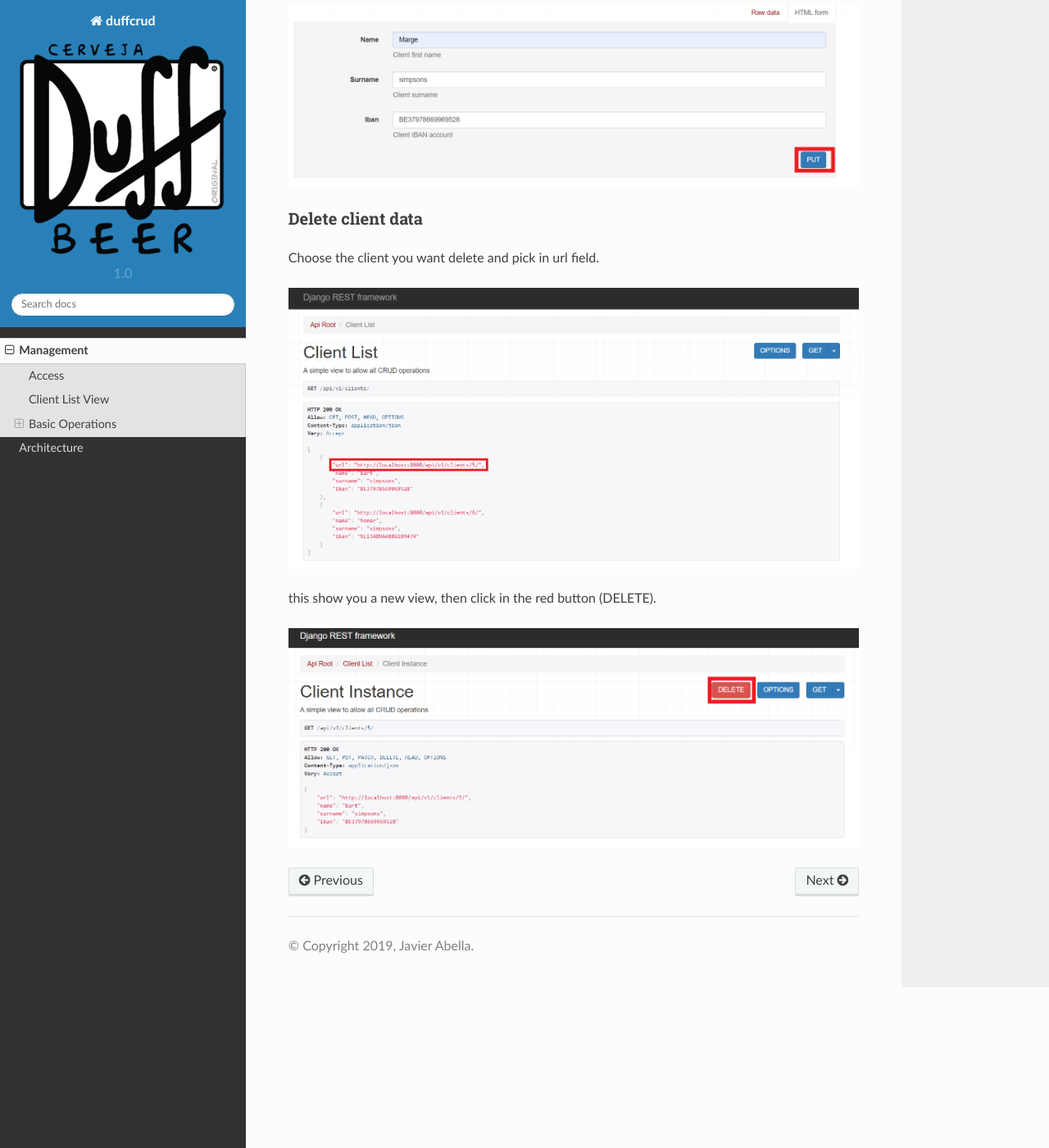
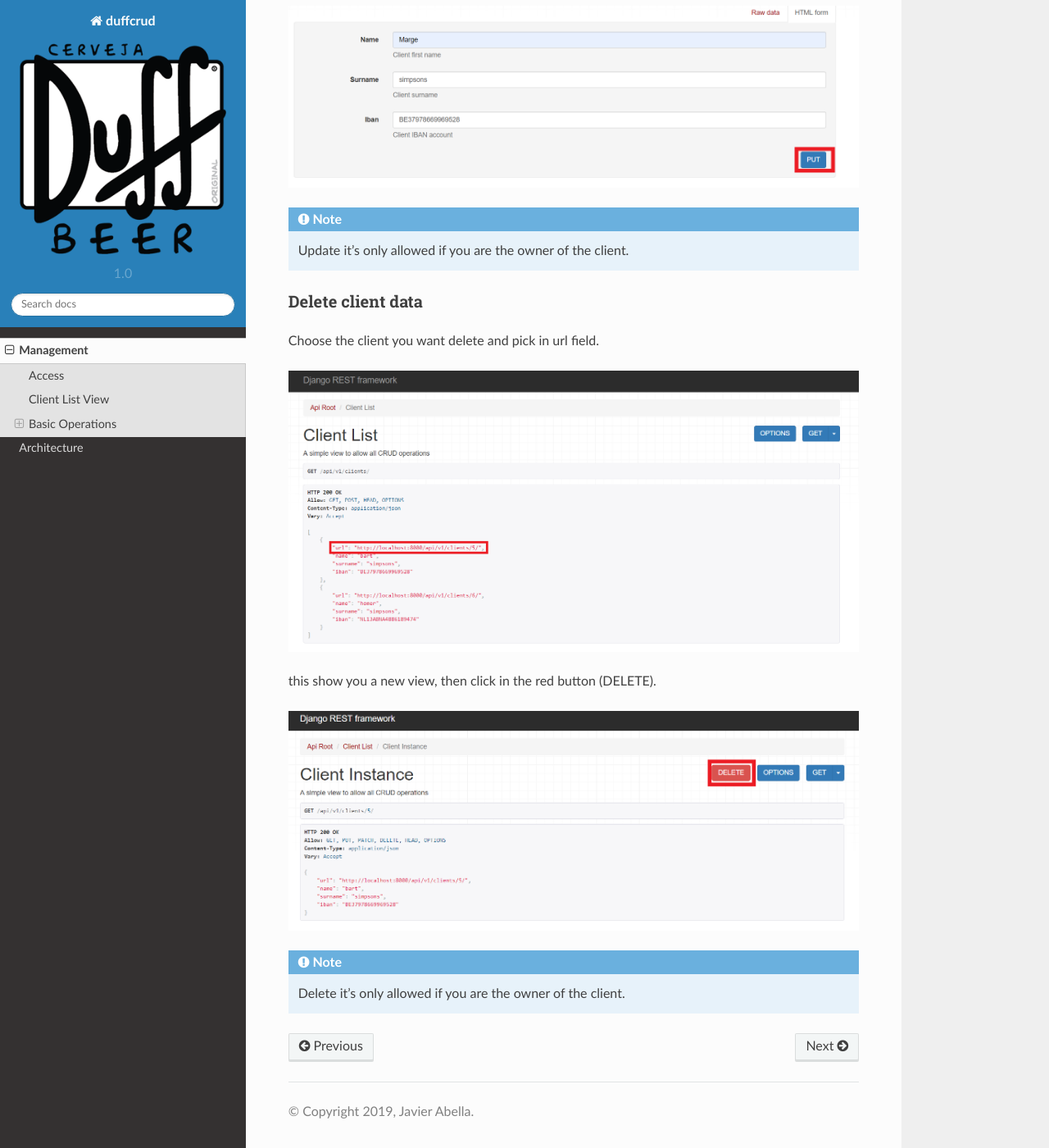
Before and after one commit to ritalinplus/Duff-CRUD, a Sphinx documentation site: the page built from doc/management.rst, in a window 1280 px wide and 1400 px high, scrolled down 3333 px. Shown: the whole window at 82% size. Built offline with Sphinx 7.4.7 and the Read the Docs theme 2.0.0, drawn with Linux system fonts in a browser that asks for light colours.

Commit message:
doc: add notes to management page

```diff
--- a/doc/management.rst
+++ b/doc/management.rst
@@ -70,6 +70,9 @@ blue button (PUT).
 
 .. image:: _images/clients_put.png
 
+.. note::
+    Update it's only allowed if you are the owner of the client.
+
 Delete client data
 ============================
 
@@ -80,3 +83,6 @@ Choose the client you want delete and pick in url field.
 this show you a new view, then click in the red button (DELETE).
 
 .. image:: _images/clients_delete.png
+
+.. note::
+    Delete it's only allowed if you are the owner of the client.
```
